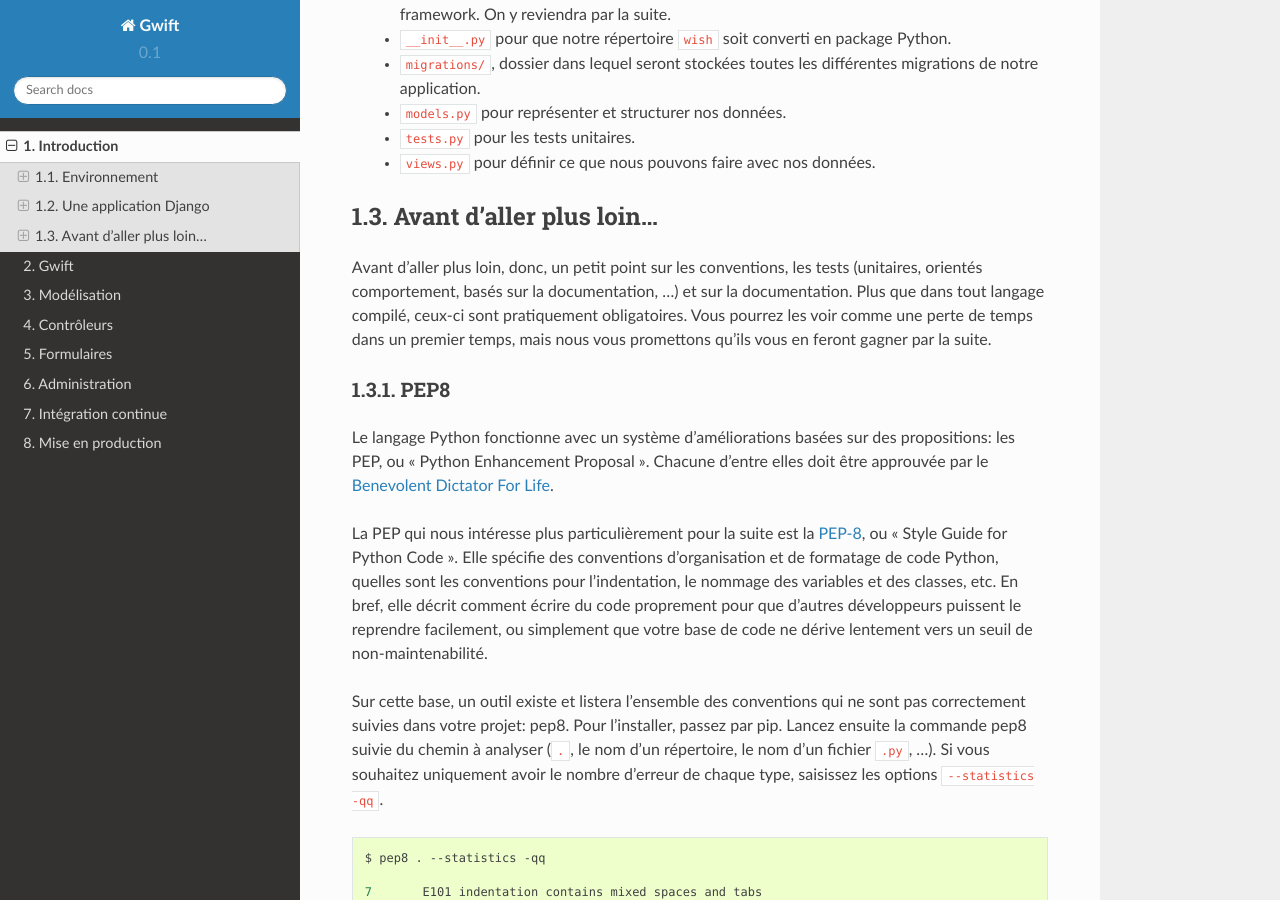
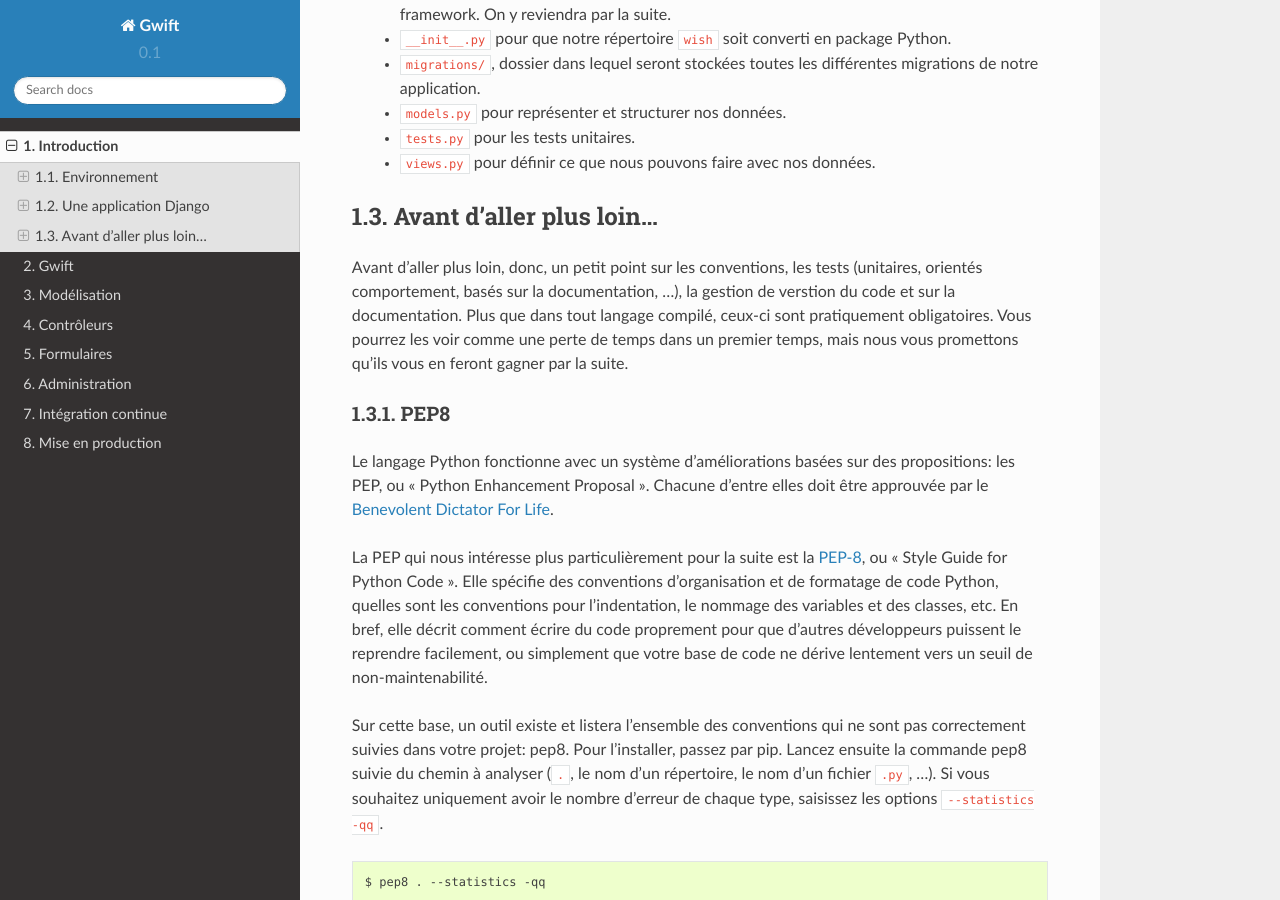
Before and after one commit to Grimbox/gwift-book, a Sphinx documentation site: the page built from source/intro.rst, in a window 1280 px wide and 900 px high, scrolled down 5167 px. Built offline with Sphinx 7.4.7 and the Read the Docs theme 2.0.0, drawn with Linux system fonts in a browser that asks for light colours; pages that are not in the unit, such as notebooks, are missing from menus; some of the changed text lies outside the part shown.

Commit message:
Add git as version control tools

```diff
--- a/source/intro/03-before-going-further.rst
+++ b/source/intro/03-before-going-further.rst
@@ -2,7 +2,7 @@
 Avant d'aller plus loin...
 **************************
 
-Avant d'aller plus loin, donc, un petit point sur les conventions, les tests (unitaires, orientés comportement, basés sur la documentation, ...) et sur la documentation. Plus que dans tout langage compilé, ceux-ci sont pratiquement obligatoires. Vous pourrez les voir comme une perte de temps dans un premier temps, mais nous vous promettons qu'ils vous en feront gagner par la suite.
+Avant d'aller plus loin, donc, un petit point sur les conventions, les tests (unitaires, orientés comportement, basés sur la documentation, ...), la gestion de verstion du code et sur la documentation. Plus que dans tout langage compilé, ceux-ci sont pratiquement obligatoires. Vous pourrez les voir comme une perte de temps dans un premier temps, mais nous vous promettons qu'ils vous en feront gagner par la suite.
 
 PEP8
 ====
@@ -141,3 +141,10 @@
 Bref, on le voit: nous n'avons que très peu de modules, et aucun d'eux n'est commenté.
 
 En plus de cette méthode, Django permet également de rendre la documentation accessible depuis son interface d'administration.
+
+Gestion de version du code
+==========================
+
+Il existe plusiseurs outils permettant de gérer les versions du code, dont les plus connus sont `git <https://git-scm.com/>`_ et `mercurial <https://www.mercurial-scm.org/>`_.
+
+Dans notre cas, nous utilisons git et hebergons le code et le livre directement sur le gitlab de `framasoft <https://git.framasoft.org/>`_
```
